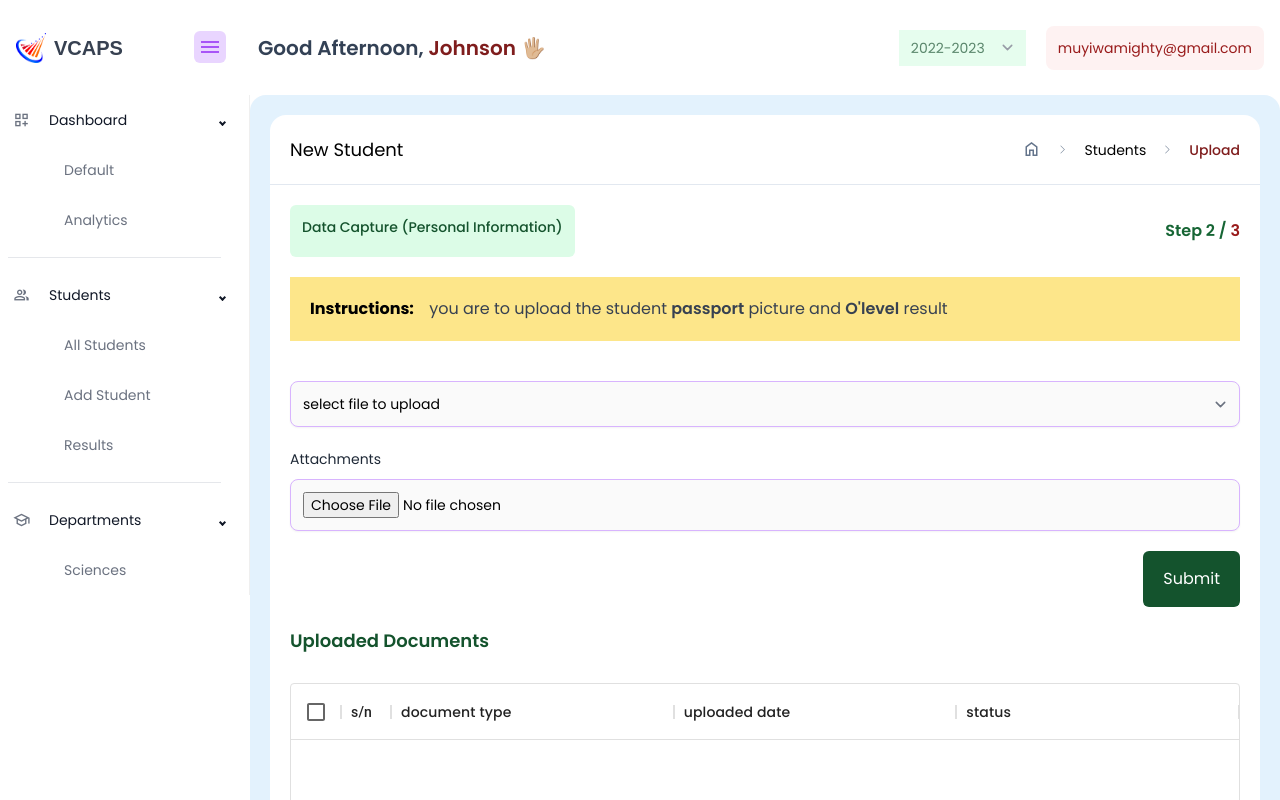
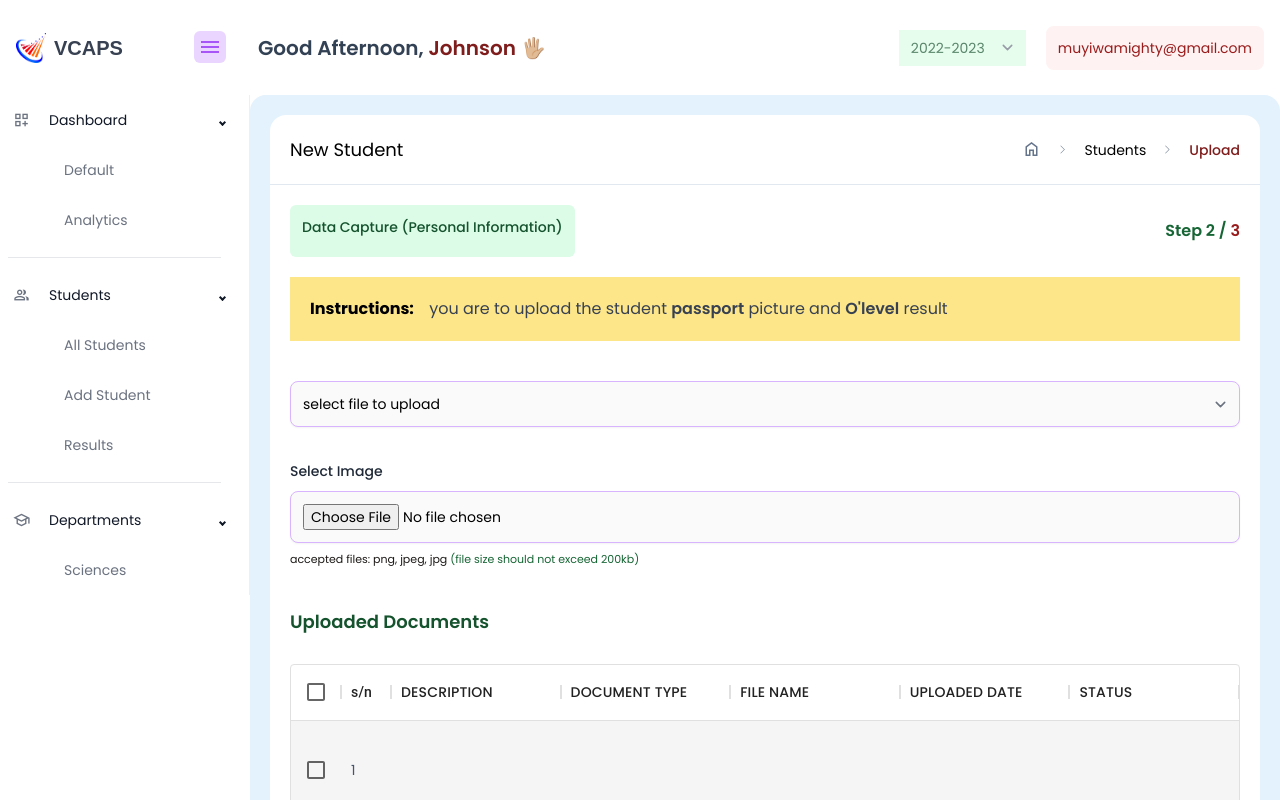
Before and after one commit to codewithjohnson/valdymas-college-admin-dashboard, a React (Vite) app: page /students/add-student/upload in a window 1280 px wide. Built offline with nearby package versions, Linux system fonts and the light colour scheme; no server answers.

Commit message:
added upload table

```diff
--- a/src/components/dataTable/data-capture/index.jsx
+++ b/src/components/dataTable/data-capture/index.jsx
@@ -1,14 +1,18 @@
-import { memo, useState } from "react";
+import { memo } from "react";
 import { DataGrid } from "@mui/x-data-grid";
 import { getColumns, getRows } from "../../../utilities/dataCapture";
+import { useStudentContext } from "../../../context/students";
 
 const DataCapture = memo(() => {
+  const { state } = useStudentContext();
+  const rowData = Object.entries(state?.dataCapture);
+
   return (
     <div className="">
       <DataGrid
         rowHeight={100}
         autoHeight
-        rows={getRows()}
+        rows={getRows(rowData)}
         getRowClassName={() => `myDataGridRow`}
         columns={getColumns()}
         pageSize={5}
--- a/src/components/forms/upload/index.jsx
+++ b/src/components/forms/upload/index.jsx
@@ -1,20 +1,69 @@
-import React, { useEffect } from "react";
+import React, { useState, useEffect } from "react";
 import { useOutletContext, useNavigate, useLocation } from "react-router-dom";
 import { useStudentContext } from "../../../context/students";
 import DataCapture from "../../../components/dataTable/data-capture";
+import { useUploadFormHooks } from "../../../schemas/upload";
 
 const UploadForm = () => {
+  const [isDone, setIsDone] = useState(false);
   const [currentPath, setCurrentPath] = useOutletContext();
   const { state, dispatch } = useStudentContext();
   const navigate = useNavigate();
   const { pathname } = useLocation();
 
-  const { olevelCertificate, passport } = state?.dataCapture;
+  const {
+    uploadRegister,
+    uploadHandleSubmit,
+    uploadFormState,
+    uploadReset,
+    uploadErrors,
+    uploadIsSubmitting,
+    uploadIsValid,
+    uploadIsSubmitted,
+  } = useUploadFormHooks();
 
   useEffect(() => {
     const lastPath = pathname.split("/").pop();
     currentPath !== lastPath && setCurrentPath(lastPath);
   }, []);
+
+  useEffect(() => {
+    if (uploadIsSubmitted && uploadIsValid) {
+      onFormSubmit(uploadFormState);
+      uploadReset();
+    }
+  }, [uploadFormState]);
+
+  const convertFileToBase64 = (dispatchName, selectFiles, data) => {
+    const reader = new FileReader();
+    reader.readAsDataURL(data.attachment[0]);
+    reader.onload = () => {
+      const base64 = reader.result;
+      dispatch({ type: dispatchName, payload: { selectFiles, base64 } });
+    };
+  };
+
+  const onFormSubmit = (data) => {
+    const { selectFiles } = data;
+    if (selectFiles === "passport") {
+      const dispatchName = "DATA_CAPTURE/ADD_PASSPORT";
+      convertFileToBase64(dispatchName, selectFiles, data);
+    } else if (selectFiles === "olevel") {
+      const dispatchName = "DATA_CAPTURE/ADD_OLEVEL_RESULT";
+      convertFileToBase64(dispatchName, selectFiles, data);
+    }
+  };
+
+  const prevPage = (e) => {
+    e.preventDefault();
+    const PREVROUTE = "/students/add-student/biodata";
+    navigate(PREVROUTE);
+  };
+
+  const nextPage = (e) => {
+    e.preventDefault();
+    navigate(1);
+  };
 
   return (
     <div className="p-5 font-poppins">
@@ -35,29 +84,61 @@ const UploadForm = () => {
           </span>
         </section>
         <section>
-          <form className="mt-10">
+          <form onSubmit={uploadHandleSubmit(onFormSubmit)} className="mt-10">
             <div className="select">
               <select
                 name="selectFiles"
                 id="selectFiles"
-                className="studentInputClass cursor-pointer"
+                {...uploadRegister("selectFiles")}
+                className={`studentInputClass cursor-pointer ${
+                  uploadErrors?.selectFiles && "border-red-800"
+                }`}
               >
                 <option value="select">select file to upload</option>
                 <option value="passport">passport</option>
                 <option value="olevel">olevel</option>
               </select>
+              {uploadErrors?.selectFiles && (
+                <p className="text-red-800 text-[11px] mt-2">
+                  {uploadErrors?.selectFiles.message}
+                </p>
+              )}
             </div>
-            <div className=" mt-5">
-              <label htmlFor="attachment" className="capitalize text-gray-800 text-sm">
-                attachments
-              </label>
-              <input
-                type="file"
-                name="file"
-                className="studentInputClass cursor-pointer"
-              />
+            <div className=" mt-8">
+              <div className="up">
+                <label
+                  htmlFor="attachment"
+                  className="capitalize text-gray-800 text-sm font-medium"
+                >
+                  select image
+                </label>
+                <input
+                  type="file"
+                  name="attachment"
+                  id="attachment"
+                  {...uploadRegister("attachment")}
+                  className={`studentInputClass cursor-pointer placeholder:text-green-300 ${
+                    uploadErrors?.attachment && "border-red-800"
+                  }}`}
+                />
+                <p className=" text-[11px] mt-2 text-stone-900">
+                  accepted files: png, jpeg, jpg{" "}
+                  <span className="text-green-800">
+                    (file size should not exceed 200kb)
+                  </span>{" "}
+                </p>
+                {uploadErrors?.attachment && (
+                  <p className="text-red-800 text-[11px] mt-2">
+                    {uploadErrors?.attachment.message}
+                  </p>
+                )}
+              </div>
               <div className="submit flex flex-row justify-end mt-5 mb-5">
-                <button className="bg-green-900 px-5 py-4 capitalize rounded-md text-white  cursor-pointer hover:scale-105 transform transition duration-200 ease-in-out ">
+                <button
+                  className={`bg-green-900 px-5 py-4 capitalize rounded-md text-white  cursor-pointer hover:scale-105 transform transition duration-200 ease-in-out ${
+                    uploadIsValid ? "block" : "hidden"
+                  } `}
+                >
                   submit
                 </button>
               </div>
@@ -71,6 +152,26 @@ const UploadForm = () => {
             uploaded documents
           </p>
           <DataCapture />
+          <div className="navigate mt-8 mb-10 flex flex-row justify-between ">
+            {/* previous page */}
+            <button
+              onClick={prevPage}
+              type="button"
+              className={`bg-green-900 px-5 py-4 capitalize rounded-md text-white cursor-pointer hover:scale-105 transform transition duration-200 ease-in-out  `}
+            >
+              prev page
+            </button>
+            {/* next page */}
+            <button
+              type="button"
+              onClick={nextPage}
+              className={`bg-green-900 px-5 py-4 capitalize rounded-md text-white  cursor-pointer hover:scale-105 transform transition duration-200 ease-in-out ${
+                uploadIsValid ? "block" : "hidden"
+              } `}
+            >
+              next page
+            </button>
+          </div>
         </div>
       </main>
     </div>
--- a/src/pages/views/newStudent/index.jsx
+++ b/src/pages/views/newStudent/index.jsx
@@ -24,7 +24,7 @@ const NewStudent = memo(() => {
   return (
     <div className="w-full h-full bg-white new rounded-2xl">
       <header className="flex items-center justify-between p-5 border-b border-b-slate-200 ">
-        <h2 className="text-lg capitalize select-none new--student font-poppins">
+        <h2 className="text-lg capitalize select-none new--student font-poppins ">
           new student
         </h2>
 
--- a/src/reducers/students/studentReducer.jsx
+++ b/src/reducers/students/studentReducer.jsx
@@ -26,6 +26,34 @@ export const studentReducer = (state, action) => {
           maritalStatus: action.payload.maritalStatus,
           stateOfOrigin: action.payload.stateOfOrigin,
           lga: action.payload.lga,
+        },
+      };
+
+    case "DATA_CAPTURE/ADD_PASSPORT":
+      return {
+        ...state,
+        dataCapture: {
+          ...state.dataCapture,
+          passport: {
+            ...state.dataCapture.passport,
+            selectFiles: action.payload.selectFiles,
+            data: action.payload.base64,
+            status: true,
+          },
+        },
+      };
+
+    case "DATA_CAPTURE/ADD_OLEVEL_RESULT":
+      return {
+        ...state,
+        dataCapture: {
+          ...state.dataCapture,
+          olevelResult: {
+            ...state.dataCapture.olevelResult,
+            selectFiles: action.payload.selectFiles,
+            data: action.payload.base64,
+            status: true,
+          },
         },
       };
 
--- a/src/schemas/upload.jsx
+++ b/src/schemas/upload.jsx
@@ -1,7 +1,6 @@
-import { object, string, number, boolean, date } from "yup";
+import { object, string, mixed } from "yup";
 import { useForm } from "react-hook-form";
 import { yupResolver } from "@hookform/resolvers/yup";
-import { mixed } from "yup/lib/locale";
 
 export const uploadSchema = object({
   selectFiles: string()
@@ -9,14 +8,15 @@ export const uploadSchema = object({
     .oneOf(["passport", "olevel"], "Document type is required")
     .required("Document type is required"),
 
-  file: mixed()
+  attachment: mixed()
+    .test("fileFormat", "Unsupported Format", (value) => {
+      return value && ["image/jpeg", "image/jpg"].includes(value[0]?.type);
+    })
+    .test("fileSize", "File too large", (value) => {
+      // test for 100kb
+      return value && value[0]?.size <= 200000;
+    })
     .typeError("File is required")
-    .test("fileType", "File type is not supported", (value) => {
-      return value && ["image/png", "image/jpeg"].includes(value[0].type);
-    })
-    .test("fileSize", "File size is too large", (value) => {
-      return value && value[0].size <= 1000000;
-    })
     .required("File is required"),
 });
 
--- a/src/utilities/dataCapture.jsx
+++ b/src/utilities/dataCapture.jsx
@@ -2,21 +2,34 @@ export const getColumns = (data) => {
   const columns = [
     { field: "id", headerName: "s/n", width: 50 },
     {
+      field: "document/description",
+      headerName: "description",
+      headerClassName: "font-poppins uppercase",
+      flex: 1,
+    },
+    {
       field: "document/type",
       headerName: "document type",
-      headerClassName: "font-poppins",
+      headerClassName: "font-poppins uppercase",
+      flex: 1,
+    },
+
+    {
+      field: "name",
+      headerName: "file name",
+      headerClassName: "font-poppins uppercase",
       flex: 1,
     },
     {
       field: "uploaded/date",
       headerName: "uploaded date",
-      headerClassName: "font-poppins",
+      headerClassName: "font-poppins uppercase",
       flex: 1,
     },
     {
       field: "status",
       headerName: "status",
-      headerClassName: "font-poppins",
+      headerClassName: "font-poppins uppercase",
       flex: 1,
     },
   ];
@@ -24,6 +37,41 @@ export const getColumns = (data) => {
 };
 
 export const getRows = (data) => {
-  const rows = [];
+  const rows = data.map((item, index) => {
+    const blob = new Blob([item.data], { type: "image/jpeg" });
+    const file = new File([blob], "image.jpeg", { type: "image/jpeg" });
+
+    // Get the file name
+    const fileName = file.name;
+
+    // Get the file type nt
+    const fileType = file.type.split("/").pop();
+
+    // Get the file size
+    const fileSize = file.size;
+
+    // get last modified date, convert to date object of format "day month year"
+    const fileLastModifiedDate = new Date(file.lastModified).toDateString();
+
+    if (item[1].status === true) {
+      return {
+        id: index + 1,
+        "document/description": item[0],
+        "document/type": fileType,
+        status: item[1].status,
+        name: fileName,
+        "uploaded/date": fileLastModifiedDate,
+      };
+    } else {
+      return {
+        id: index + 1,
+        "document/description": '',
+        "document/type": '',
+        status: '',
+        name: '',
+        "uploaded/date": '',
+      };
+    }
+  });
   return rows;
 };
--- a/src/utilities/store.jsx
+++ b/src/utilities/store.jsx
@@ -18,8 +18,16 @@ export const initialState = {
     lga: "",
   },
   dataCapture: {
-    olevelCertificate: null,
-    passport: null,
+    olevelResult: {
+      selectFiles: "",
+      data: null,
+      status:false,
+    },
+    passport: {
+      selectFiles: "",
+      data: null,
+      status:false,
+    },
   },
   programme: {
     modeOfEntry: "",
```
